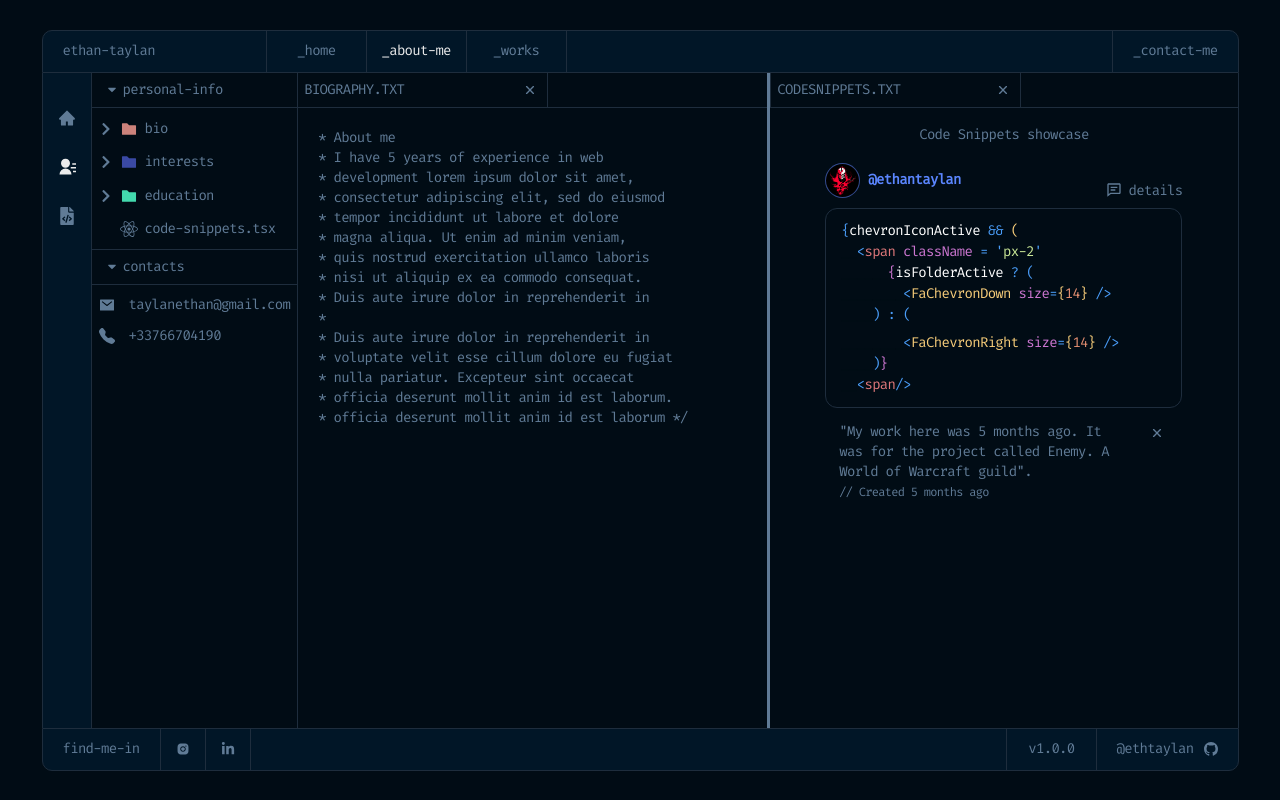
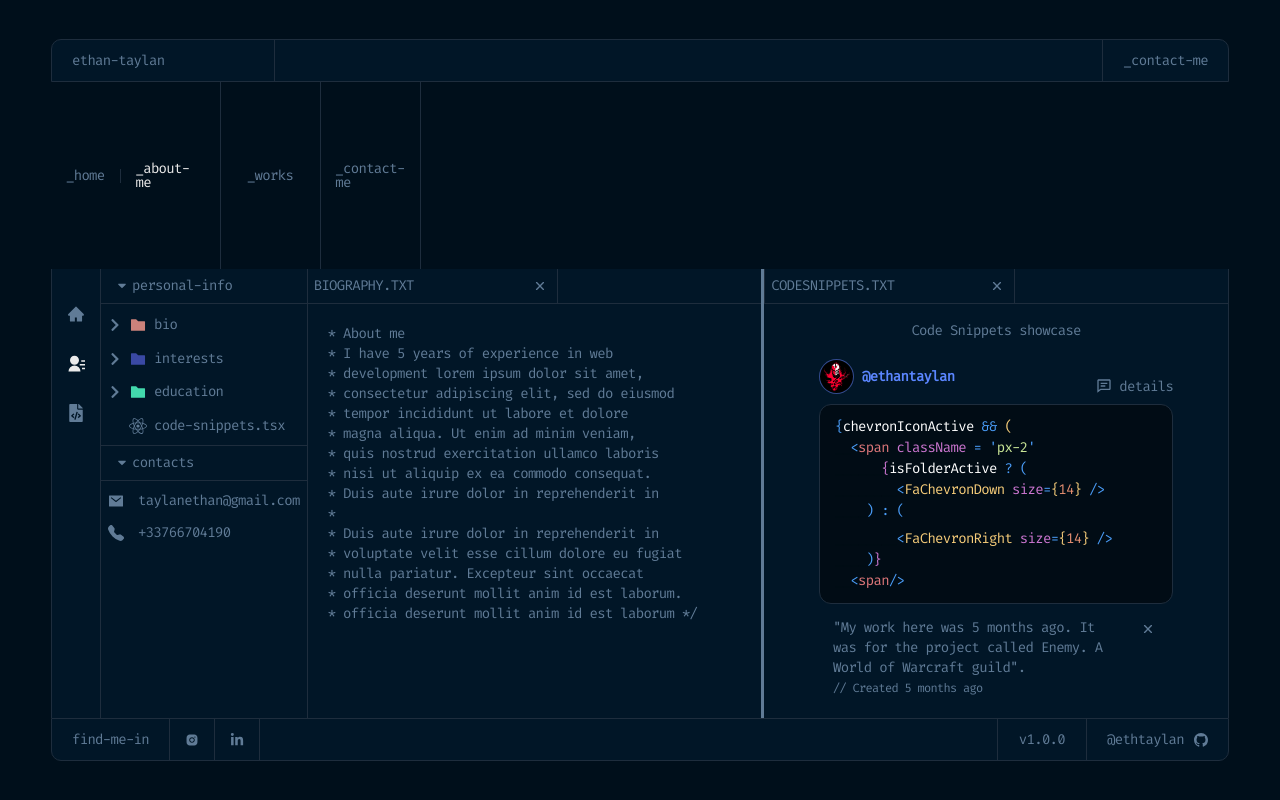
Before and after one commit to ethantaylan/ethan-taylan-portfolio, a React (Vite) app: page /about-me/biography in a window 1280 px wide. Built offline with nearby package versions, Linux system fonts and the light colour scheme.

Commit message:
added transient props with styled components

```diff
--- a/src/components/CodeSnippet/CodeSnippets.tsx
+++ b/src/components/CodeSnippet/CodeSnippets.tsx
@@ -108,7 +108,7 @@ interface CodeSnippetsProps {
 export const CodeSnippets: React.FC<CodeSnippetsProps> = ({ onClick }) => {
 
 	return (
-		<Container>
+		<Container className='app-bg'>
 			<FileCloseContainer>
 				<ClosePlusTxt>
 					<span>CODESNIPPETS.TXT</span>
--- a/src/components/Navbar/Navbar.tsx
+++ b/src/components/Navbar/Navbar.tsx
@@ -1,5 +1,5 @@
 import { NavLink } from 'react-router-dom';
-import styled from 'styled-components';
+import styled, { css } from 'styled-components';
 import { Generics } from '../Generics';
 import { GiHamburgerMenu } from 'react-icons/gi';
 import React from 'react';
@@ -62,15 +62,6 @@ const ContactBtn = styled.a`
 	}
 `;
 
-const NavUl = styled.ul`
-	height: 100%;
-	display: flex;
-	align-items: center;
-	@media (width < 768px) {
-		display: none;
-	}
-`;
-
 const NavLi = styled.li`
 	display: flex;
 	justify-content: center;
@@ -79,7 +70,13 @@ const NavLi = styled.li`
 	align-items: center;
 	padding-left: 15px;
 	padding-right: 15px;
-	cursor: ${Generics.cursor}; ;
+	cursor: ${Generics.cursor};
+	@media (width < 768px) {
+		width: 100%;
+		border: none;
+		padding: 20px;
+		justify-content: flex-start;
+	}
 `;
 
 const BurgerBtn = styled.span`
@@ -97,18 +94,43 @@ const BurgerBtn = styled.span`
 	}
 `;
 
-const Navbar = ({ setToggleMobileNavbar }: any) => {
+const NavUl = styled('ul')<{ $height: any }>`
+	height: 100%;
+	display: flex;
+	align-items: center;
+	color: ${Generics.primary};
+	@media (width < 768px) {
+		/* display: none; */
+		flex-direction: column;
+		height: auto;
+		align-items: flex-start;
+		width: 100%;
+		background-color: #011e36;
+		border-left: 1px solid ${Generics.secondary};
+		border-right: 1px solid ${Generics.secondary};
+		border-bottom: 1px solid ${Generics.secondary};
+		height: ${(props) => (props.$height ? "auto" : '0px')};
+	}
+`;
+
+const Navbar = () => {
+	const [toggleNavbar, setToggleNavbar] = React.useState<boolean>(false);
+	const toggleHandler = () => {
+		setToggleNavbar(!toggleNavbar);
+	};
 
 	return (
 		<React.Fragment>
 			<Container>
 				<BrandContainer>ethan-taylan</BrandContainer>
-				<NavContainer>
-					<NavUl>
-						<NavLink
-							className='link h-100'
-							to='/'
-						>
+				<NavContainer></NavContainer>
+				<BurgerBtn onClick={toggleHandler}>
+					<GiHamburgerMenu />
+				</BurgerBtn>
+				<ContactBtn>_contact-me</ContactBtn>
+			</Container>
+			<NavUl $height={toggleNavbar}>
+				<NavLink to='/'>
 					<NavLi className='m-0'>_home</NavLi>
 				</NavLink>
 				<NavLink
@@ -123,13 +145,13 @@ const Navbar = ({ setToggleMobileNavbar }: any) => {
 				>
 					<NavLi>_works</NavLi>
 				</NavLink>
+				<NavLink
+					className='link h-100'
+					to='/works'
+				>
+					<NavLi>_contact-me</NavLi>
+				</NavLink>
 			</NavUl>
-				</NavContainer>
-				<BurgerBtn onClick={setToggleMobileNavbar}>
-					<GiHamburgerMenu />
-				</BurgerBtn>
-				<ContactBtn>_contact-me</ContactBtn>
-			</Container>
 		</React.Fragment>
 	);
 };
--- a/src/packages/AboutMe/AboutMe.tsx
+++ b/src/packages/AboutMe/AboutMe.tsx
@@ -33,7 +33,7 @@ const AboutMe: React.FC<AboutMeProps> = ({ children }) => {
 
 	return (
 		<React.Fragment>
-			<div className='d-flex w-100'>
+			<div className='d-flex app-bg w-100'>
 				<FolderContainer>
 					<ItemsTitle itemsTitle='personal-info' />
 					<div>
--- a/src/packages/Works/Works.tsx
+++ b/src/packages/Works/Works.tsx
@@ -18,7 +18,7 @@ interface AboutMeProps {
 
 const AboutMe: React.FC<AboutMeProps> = ({ children }) => (
 	<React.Fragment>
-		<div className='d-flex w-100'>
+		<div className='d-flex app-bg w-100'>
 			<FolderContainer>
 				<ItemsTitle itemsTitle='works' />
 				<AboutMeItems
--- a/src/styles/768.css
+++ b/src/styles/768.css
@@ -2,4 +2,7 @@
 	.d-768-none {
 		display: none !important;
 	}
+	.link {
+		width: 100%;
+	}
 }
--- a/src/styles/index.css
+++ b/src/styles/index.css
@@ -99,9 +99,6 @@ video {
 	vertical-align: baseline;
 	color: unset;
 	text-decoration: none;
-	scrollbar-color: red #010c15 !important;
-	scrollbar-width: 200px !important;
-
 }
 /* HTML5 display-role reset for older browsers */
 article,
@@ -145,7 +142,6 @@ body,
 #root,
 .App {
 	margin: 0px;
-	background-color: #010c15;
 	font-size: 14px;
 	letter-spacing: -0.7px;
 	width: 100% !important;
@@ -156,7 +152,9 @@ body,
 }
 
 .App {
-padding: 10px;}
+	padding: 20px;
+	background-color: #000f1b;
+}
 
 .primary {
 	color: #607b96 !important;
@@ -265,14 +263,6 @@ width: 95%;
 	height: 95%;
 }
 
-
-
-
-
-
-
-
-
 /* ===== Scrollbar CSS ===== */
 /* Firefox */
 * {
```
Lines whose indentation alone changed are shown as unchanged.
